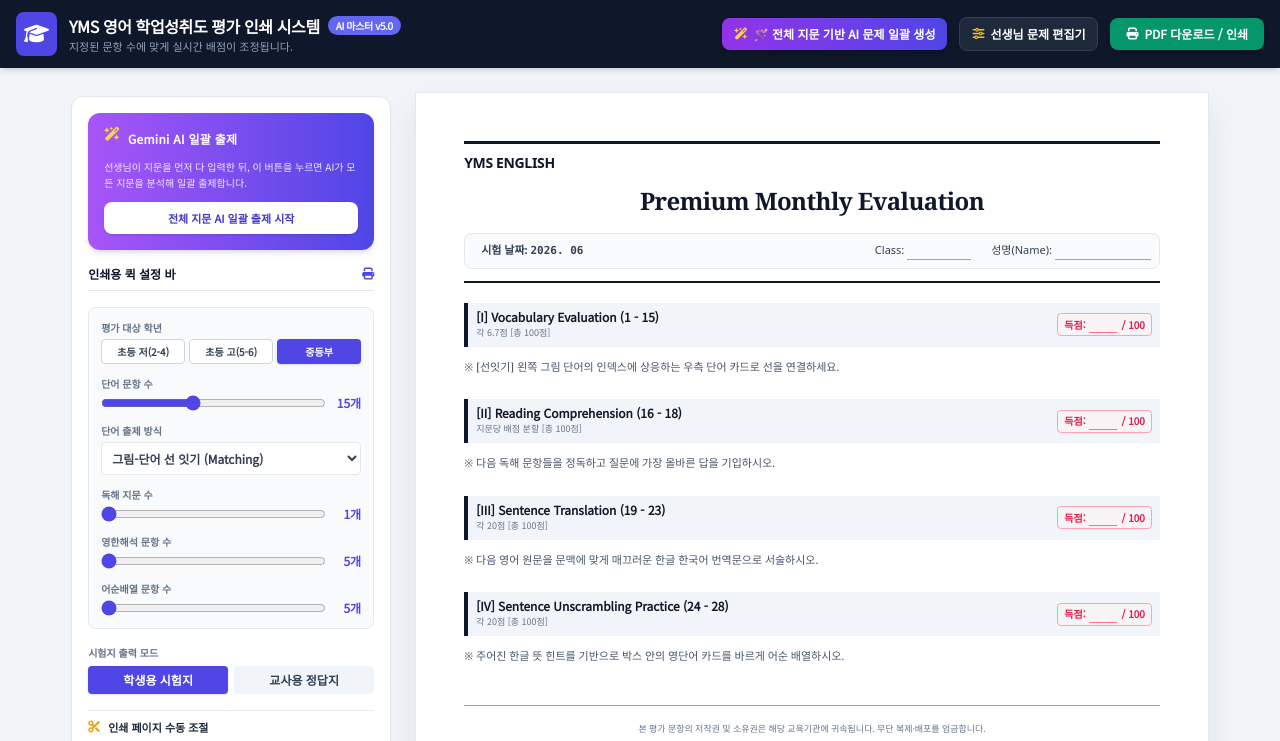
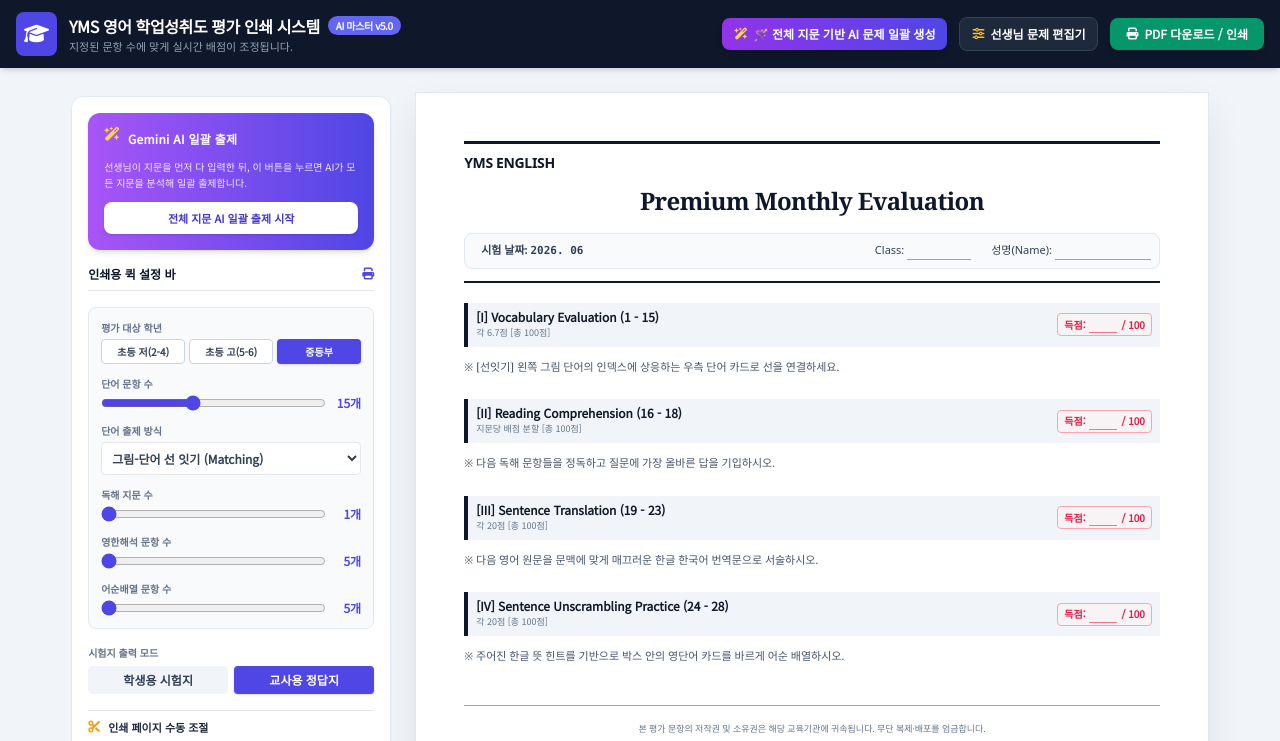
Before and after one commit to ddkimhere/TEST, a plain HTML site: page index.html in a window 1280 px wide. Both pictures are taken after a click on the button "교사용 정답지". Shown: the top 741 px of the page. Drawn offline with nearby package versions, Linux system fonts and the light colour scheme; a web font is replaced by a local one.

Commit message:
Update index.html

```diff
--- a/index.html
+++ b/index.html
@@ -118,7 +118,7 @@
             /* 독해 영역 강제 페이지 넘김 */
             #reading-section-wrapper { page-break-before: always !important; break-before: page !important; }
             /* 답지 인쇄 보이게 설정 */
-            .teacher-answer { color: #dc2626 !important; display: block !important; }
+            .teacher-answer { display: block !important; color: #dc2626 !important; }
         }
         .sentence-block { display: block; margin-bottom: 0.5rem; }
     </style>
@@ -633,6 +633,21 @@
         function changeTranslationCount(val) { translationCount = parseInt(val) || 5; syncCountControls(); syncHeaderData(); renderPaperPreview(); }
         function changeUnscrambleCount(val) { unscrambleCount = parseInt(val) || 5; syncCountControls(); syncHeaderData(); renderPaperPreview(); }
         function toggleTeacherDrawer() { document.getElementById('teacher-drawer').classList.toggle('hidden'); }
+        // [답지 보기 기능] 이 함수가 없어서 버튼이 안 눌렸던 것입니다.
+        function togglePaperAnswerView(isTeacher) {
+            isPaperTeacherMode = isTeacher;
+
+            // 버튼 모양과 색상을 바꿔주는 로직 (학생용/교사용)
+            document.getElementById('paper-btn-student').className = isTeacher ?
+            "py-1.5 bg-slate-100 text-slate-700 font-semibold text-xs rounded transition" :
+            "py-1.5 bg-indigo-600 text-white font-bold text-xs rounded transition shadow";
+            document.getElementById('paper-btn-teacher').className = isTeacher ?
+            "py-1.5 bg-indigo-600 text-white font-bold text-xs rounded transition shadow" :
+            "py-1.5 bg-slate-100 text-slate-700 font-semibold text-xs rounded transition";
+            // 화면을 새로 그려서 정답을 보여주거나 숨깁니다.
+        renderPaperPreview();
+        showToast(isTeacher ? "교사용 정답지 모드입니다." : "학생용 시험지 모드입니다.");
+        }
         function saveApiKey(val) { apiKey = val.trim(); localStorage.setItem('monthly_exam_api_key', apiKey); }
         function formatScore(num) { return Number.isInteger(num) ? num.toFixed(0) : num.toFixed(1); }
 
```
